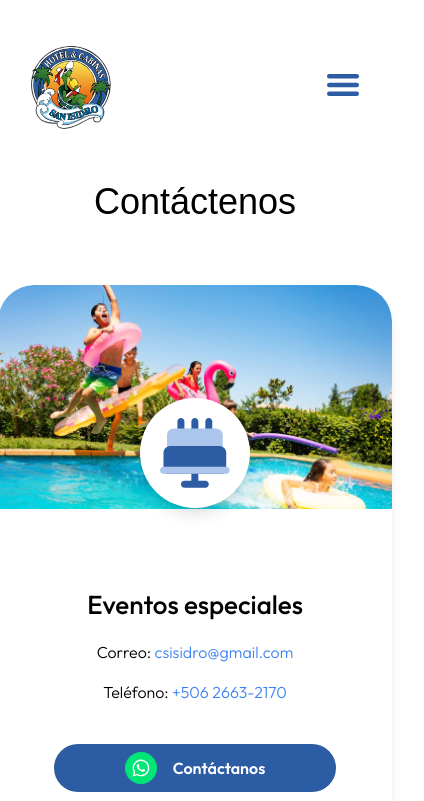
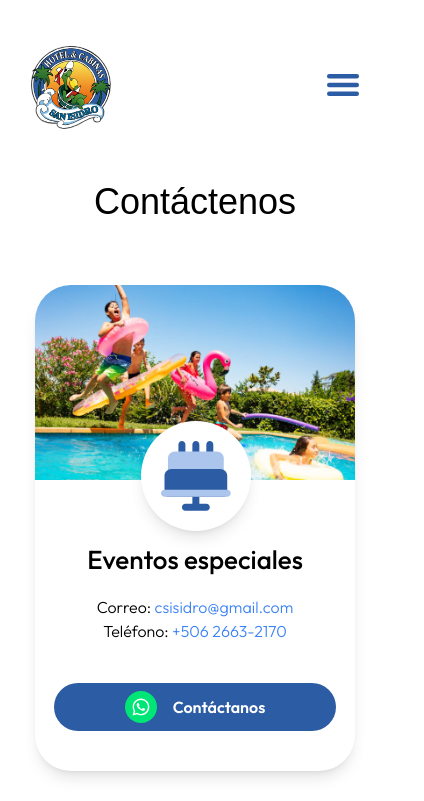
Before and after one commit to 2GAF/Cabinas_San_Isidro, a React (Vite) app: page /contacto in a window 390 px wide. Shown: the top 801 px of the page, 424 px wide, since content can reach past the window. Built offline with nearby package versions, Linux system fonts and the light colour scheme; a web font is replaced by a local one.

Commit message:
Arreglos en responsive de contactenos y en sobre nosotros

```diff
--- a/src/components/TarjetaContacto.jsx
+++ b/src/components/TarjetaContacto.jsx
@@ -3,20 +3,18 @@ import whatsapp from "../assets/whatsapp_icono.svg";
 
 const TarjetaContacto = ({ image, icon, title, email, phone, link }) => {
     return (
-        <div className="bg-white rounded-[36px] shadow-lg overflow-hidden h-[590px] w-[394px] m-4">
-            <img src={image} alt={title} className="h-[224px] w-[394px] object-cover" />
-            <div className="pt-[60px] relative">
-                <div className="flex justify-center mb-4 ">
-                    <div className="absolute bottom-[17.80rem] bg-white shadow-lg p-5 rounded-full">
+        <div className="relative bg-white rounded-[36px] shadow-lg overflow-hidden w-[320px] sm:w-[500px] m-4">
+            <img src={image} alt={title} className=" h-[195px] sm:h-[224px] w-[320px] sm:w-[500px] object-cover" />
+            <div className="pt-[60px] ">
+                    <div className="absolute right-[6.5rem] sm:right-[12.5rem] top-[8.5rem] sm:top-[10.5rem] bg-white shadow-lg p-5 rounded-full">
                         <img src={icon} alt="icon" className="size-[70px]"/>
                     </div>
-                </div>
                 <h2 className="text-center mb-4 font-outfit text-[clamp(26px,_2.8vw,_3.438rem)] font-medium">{title}</h2>
-                <p className="text-center mt-2 mb-4 text-[clamp(16px,_1.7vw,_26px)] font-outfit font-light">Correo: <a href={`mailto:${email}`} className="text-blue-500">{email}</a></p>
-                <p className="text-center mt-2 mb-4 text-[clamp(16px,_1.7vw,_26px)] font-outfit font-light">Teléfono: <a href={`tel:${phone}`} className="text-blue-500">{phone}</a></p>
+                <p className="text-center  text-[clamp(16px,_1.7vw,_26px)] font-outfit font-light">Correo: <a href={`mail:${email}`} className="text-blue-500">{email}</a></p>
+                <p className="text-center  text-[clamp(16px,_1.7vw,_26px)] font-outfit font-light">Teléfono: <a href={`teléfono:${phone}`} className="text-blue-500">{phone}</a></p>
                 <div className="flex justify-center mt-10">
                     <a href={link} className="justify-between">
-                    <button className="bg-blue-1 flex text-white py-2 px-[71px] rounded-full items-center">
+                    <button className="bg-blue-1 flex text-white py-2 mb-10 px-[71px] rounded-full items-center">
                         <img src={whatsapp} alt="WhatsApp" className="size-8 mr-4" />
                         <span className="grid text-center text-[clamp(16px,_1.7vw,_34px)] font-outfit font-semibold">Contáctanos</span>
                     </button>
--- a/src/components/UsComponent.jsx
+++ b/src/components/UsComponent.jsx
@@ -11,7 +11,7 @@ export function UsComponent({ imageSrc, imageAlt, title, description, hasBorder
           </div>
         </div>
         <div className="flex-1 justify-start">
-          <p className=" lg:mx-4 font-bold mt-2  lg:text-[clamp(12px,_1.5vw,_2.66rem)]">
+          <p className=" lg:mx-4 mt-2  lg:text-[clamp(12px,_1.5vw,_2.66rem)]">
             {description}
           </p>
         </div>
--- a/src/pages/Index.jsx
+++ b/src/pages/Index.jsx
@@ -55,7 +55,7 @@ export function Index() {
                 <h3 className="text-[clamp(26px,_2.8vw,_3.438rem)] text-blue-1">Habitaciones</h3>
                 <p className="font-outfit text-[clamp(16px,_1.7vw,_22.66px)]">Lorem ipsum dolor sit amet consectetur adipisicing elit. Officia, porro quo. Consectetur nam voluptatum in blanditiis recusandae odio voluptates earum magnam quia? Illo praesentium neque ipsum? Quod non nesciunt atque!</p>
                 <div>
-                  <Link to="/Hospedaje" className="block text-center text-[clamp(16px,_1.7vw,_34px)] bg-blue-1 py-4 text-white w-full rounded-2xl mt-4">Ver más</Link>
+                  <Link to="/Hospedaje" className="block text-center text-[clamp(16px,_1.7vw,_34px)] bg-blue-1 py-4 font-outfit text-white w-full rounded-2xl mt-4">Ver más</Link>
                 </div>
               </div>
             </div>
```
Also changed, not shown: src/pages/Contacto.jsx (+0 -51 lines), src/pages/Nosotros.jsx (+53 -40 lines).
